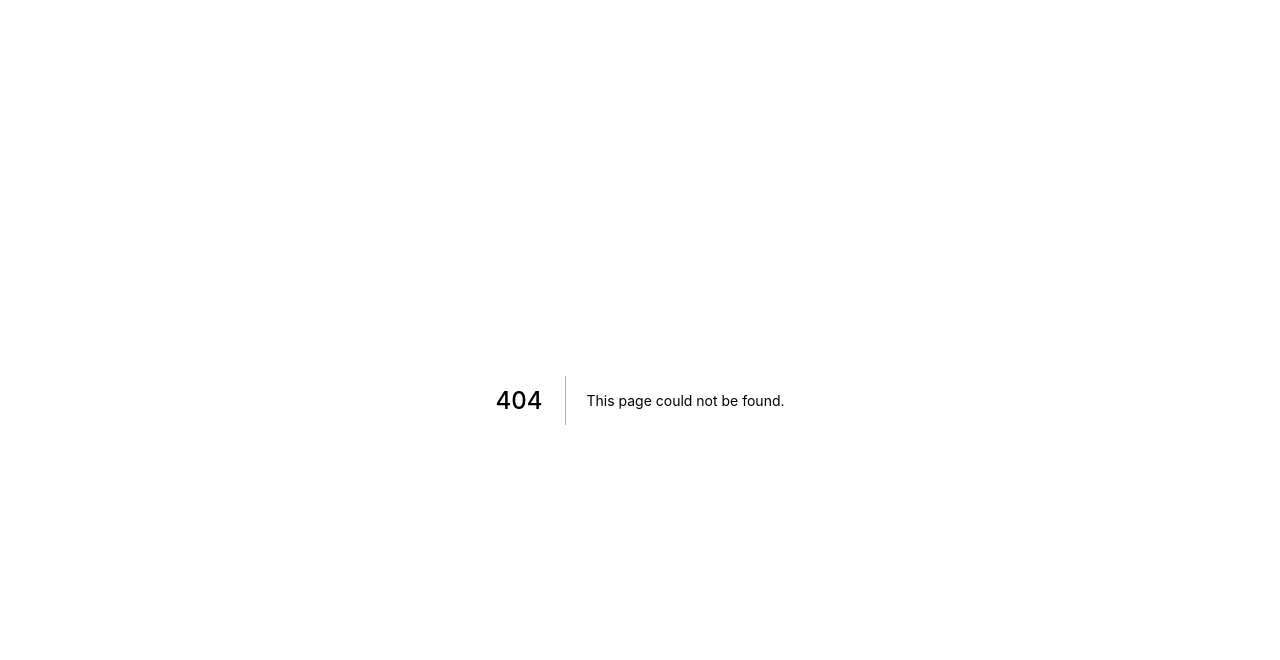
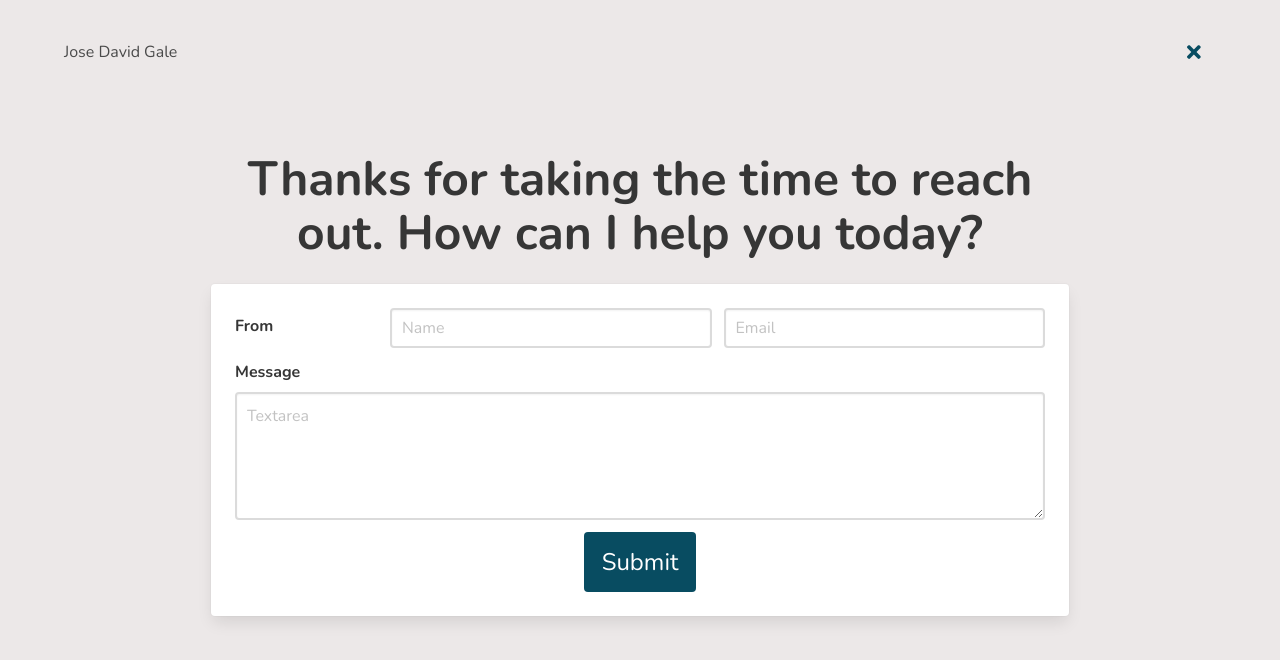
Before and after one commit to JdgaleTorre/NewPortafolio, a Next.js app: page /contact in a window 1280 px wide. Before the commit this address had no page. Shown: the top 660 px of the page. Built offline with nearby package versions, Linux system fonts and the light colour scheme.

Commit message:
Changes on css and adding contact form

```diff
--- /dev/null
+++ b/components/Footer.tsx
@@ -0,0 +1,57 @@
+import React from "react";
+import { faGithubSquare, faLinkedin } from "@fortawesome/free-brands-svg-icons";
+import { faEnvelopeSquare } from "@fortawesome/free-solid-svg-icons";
+import { FontAwesomeIcon } from "@fortawesome/react-fontawesome";
+
+const FooterComponent = (): JSX.Element => {
+  return (
+    <footer className="section bg-primary is-small has-text-centered">
+      <div className="hero is-primary">
+        <div className="hero-body">
+          <div className="columns is-centered">
+            <div className="column ">
+              <h1 className="title is-size-4-touch">
+                I hope you found what you were searching for.
+              </h1>
+            </div>
+          </div>
+          <div className="columns is-centered">
+            <div className="column ">
+              <a
+                href="https://github.com/JdgaleTorre"
+                target="_blank"
+                rel="noopener noreferrer"
+              >
+                <span className="icon is-medium mr-2">
+                  <FontAwesomeIcon icon={faGithubSquare} />
+                </span>
+              </a>
+
+              <a
+                href="https://www.linkedin.com/in/josedavidgale/"
+                target="_blank"
+                rel="noopener noreferrer"
+              >
+                <span className="icon is-medium mr-2">
+                  <FontAwesomeIcon icon={faLinkedin} />
+                </span>
+              </a>
+
+              <a
+                href="mailto:josedavidgale@gmail.com"
+                target="_blank"
+                rel="noopener noreferrer"
+              >
+                <span className="icon is-medium mr-2">
+                  <FontAwesomeIcon icon={faEnvelopeSquare} />
+                </span>
+              </a>
+            </div>
+          </div>
+        </div>
+      </div>
+    </footer>
+  );
+};
+
+export default FooterComponent;
--- a/components/Portfolio.tsx
+++ b/components/Portfolio.tsx
@@ -1,5 +1,5 @@
 import React from "react";
-import { faArrowCircleRight, faEye } from "@fortawesome/free-solid-svg-icons";
+import { faEye } from "@fortawesome/free-solid-svg-icons";
 import { faGithub } from "@fortawesome/free-brands-svg-icons";
 import { FontAwesomeIcon } from "@fortawesome/react-fontawesome";
 
--- a/components/Resume.tsx
+++ b/components/Resume.tsx
@@ -40,6 +40,10 @@ const ResumeComponent = (): JSX.Element => {
                 </a>
               </div>
               <div className="column is-clickable">
+                <a
+                  href="https://github.com/JdgaleTorre/JdgaleTorre/raw/master/resume/JoseDavidGale_Resume.pdf"
+                  rel="noopener noreferrer"
+                >
                   <div className="subtitle">Get My Resume</div>
                   <Image
                     src="/svg/undraw_Resume_re_hkth.svg"
@@ -47,6 +51,7 @@ const ResumeComponent = (): JSX.Element => {
                     width="100"
                     height="100"
                   />
+                </a>
               </div>
             </div>
           </div>
--- /dev/null
+++ b/pages/contact.tsx
@@ -0,0 +1,125 @@
+import React from "react";
+import { faTimes } from "@fortawesome/free-solid-svg-icons";
+import { FontAwesomeIcon } from "@fortawesome/react-fontawesome";
+import FooterComponent from "../components/Footer";
+
+export default function Contact() {
+  const handleSubmit = (ev) => {
+    ev.preventDefault();
+    const form = ev.target;
+    const data = new FormData(form);
+    const xhr = new XMLHttpRequest();
+    xhr.open(form.method, form.action);
+    xhr.setRequestHeader("Accept", "application/json");
+    xhr.onreadystatechange = () => {
+      if (xhr.readyState !== XMLHttpRequest.DONE) return;
+      if (xhr.status === 200) {
+        form.reset();
+        console.log("Succes");
+      } else {
+        console.log("Error");
+      }
+    };
+    xhr.send(data);
+  };
+
+  return (
+    <>
+      <nav
+        className="navbar is-spaced"
+        role="navigation"
+        aria-label="main navigation"
+      >
+        <div className="container">
+          <div className="navbar-brand">
+            <a className="navbar-item">Jose David Gale</a>
+          </div>
+
+          <div id="navbarBasicExample" className="navbar-menu">
+            <div className="navbar-end">
+              <div className="navbar-item">
+                <a
+                  className="button is-medium is-ghost"
+                  rel="noopener noreferrer"
+                  href="/"
+                >
+                  <FontAwesomeIcon icon={faTimes}></FontAwesomeIcon>
+                </a>
+              </div>
+            </div>
+          </div>
+        </div>
+      </nav>
+      <section className="section has-text-centered">
+        <div className="container">
+          <div className="columns is-centered">
+            <div className="column is-three-quarters">
+              <h1 className="title is-size-1-desktop is-size-2-tablet is-size-3-mobile">
+                Thanks for taking the time to reach out. How can I help you
+                today?
+              </h1>
+              <div className="card">
+                <div className="card-content">
+                  <form
+                    onSubmit={handleSubmit}
+                    action="https://formspree.io/f/mqkgjrkr"
+                    method="POST"
+                  >
+                    <div className="field is-horizontal">
+                      <div className="field-label is-normal">
+                        <label className="label has-text-justified">From</label>
+                      </div>
+                      <div className="field-body">
+                        <div className="field">
+                          <p className="control is-expanded">
+                            <input
+                              className="input"
+                              type="text"
+                              placeholder="Name"
+                            />
+                          </p>
+                        </div>
+                        <div className="field">
+                          <p className="control is-expanded ">
+                            <input
+                              className="input"
+                              type="email"
+                              placeholder="Email"
+                            />
+                          </p>
+                        </div>
+                      </div>
+                    </div>
+                    <div className="field ">
+                      <label className="label has-text-justified">
+                        Message
+                      </label>
+                      <div className="control">
+                        <textarea
+                          className="textarea"
+                          placeholder="Textarea"
+                        ></textarea>
+                      </div>
+                    </div>
+
+                    <div className="field">
+                      <div className="control">
+                        <button className="button is-primary is-large">Submit</button>
+                      </div>
+                    </div>
+                    {/* {status === "SUCCESS" ? (
+                      <p>Thanks!</p>
+                    ) : (
+                      <button>Submit</button>
+                    )}
+                    {status === "ERROR" && <p>Ooops! There was an error.</p>} */}
+                  </form>
+                </div>
+              </div>
+            </div>
+          </div>
+        </div>
+      </section>
+    </>
+  );
+}
--- a/scss/my_styles.scss
+++ b/scss/my_styles.scss
@@ -64,7 +64,7 @@ html {
   color: $contrastText;
 }
 
-.card {
+.card.skill {
   height: 100%;
   display: flex;
   flex-direction: column;
@@ -106,7 +106,7 @@ html {
   margin: auto;
 }
 
-@media screen and (max-width: $tablet - 1px) {
+@media screen and (max-width: $desktop - 1px) {
   .image-presentation {
     margin-left: -5rem;
   }
@@ -116,6 +116,8 @@ html {
   }
 }
 
+
+
 @include mobile {
   .skill-title {
     transform: translateY(-25px);
--- a/scss/style.scss
+++ b/scss/style.scss
@@ -21,33 +21,36 @@ $contrastLink: #B6E7F7;
 $family-sans-serif: "Nunito", sans-serif;
 $primary: $blue;
 $secondary: $blue-secondary;
-$widescreen-enabled: false;
-$fullhd-enabled: false;
+// $widescreen-enabled: true;
+// $fullhd-enabled: true;
+
+
+@import "bulma/sass/helpers/_all.sass";
 
 // Update some of Bulma's component variables
 $body-background-color: $white-bg;
 $control-border-width: 2px;
-$input-border-color: transparent;
-$input-shadow: none;
 $title-strong-color: $primary;
 $navbar-background-color: $body-background-color;
+$navbar-padding-vertical: 1.2rem;
+$navbar-padding-horizontal: 0;
+$input-focus-border-color: $contrastLink;
+$input-border-color: $grey-lighter;
 
 // Import only what you need from Bulma
-@import "../node_modules/bulma/sass/utilities/_all.sass";
-@import "../node_modules/bulma/sass/base/_all.sass";
-@import "../node_modules/bulma/sass/elements/button.sass";
-@import "../node_modules/bulma/sass/elements/container.sass";
-@import "../node_modules/bulma/sass/elements/title.sass";
-@import "../node_modules/bulma/sass/elements/icon.sass";
-@import "../node_modules/bulma/sass/elements/tag.sass";
-@import "../node_modules/bulma/sass/form/_all.sass";
-@import "../node_modules/bulma/sass/components/navbar.sass";
-@import "../node_modules/bulma/sass/layout/_all.sass";
+@import "bulma/sass/utilities/_all.sass";
+@import "bulma/sass/base/_all.sass";
+@import "bulma/sass/elements/button.sass";
+@import "bulma/sass/elements/container.sass";
+@import "bulma/sass/elements/title.sass";
+@import "bulma/sass/elements/icon.sass";
+@import "bulma/sass/elements/tag.sass";
+@import "bulma/sass/components/navbar.sass";
+@import "bulma/sass/layout/_all.sass";
 @import "bulma/sass/grid/_all.sass";
 @import "bulma/sass/utilities/_all.sass";
 @import "bulma/sass/components/card.sass";
-@import "bulma/sass/helpers/_all.sass";
-
+@import "bulma/sass/form/_all.sass";
 // my styles
 @import "./my_styles.scss";
 
```
Also changed, not shown: components/Header.tsx (+7 -3 lines), pages/index.tsx (+2 -50 lines). Lines whose indentation alone changed are shown as unchanged.
